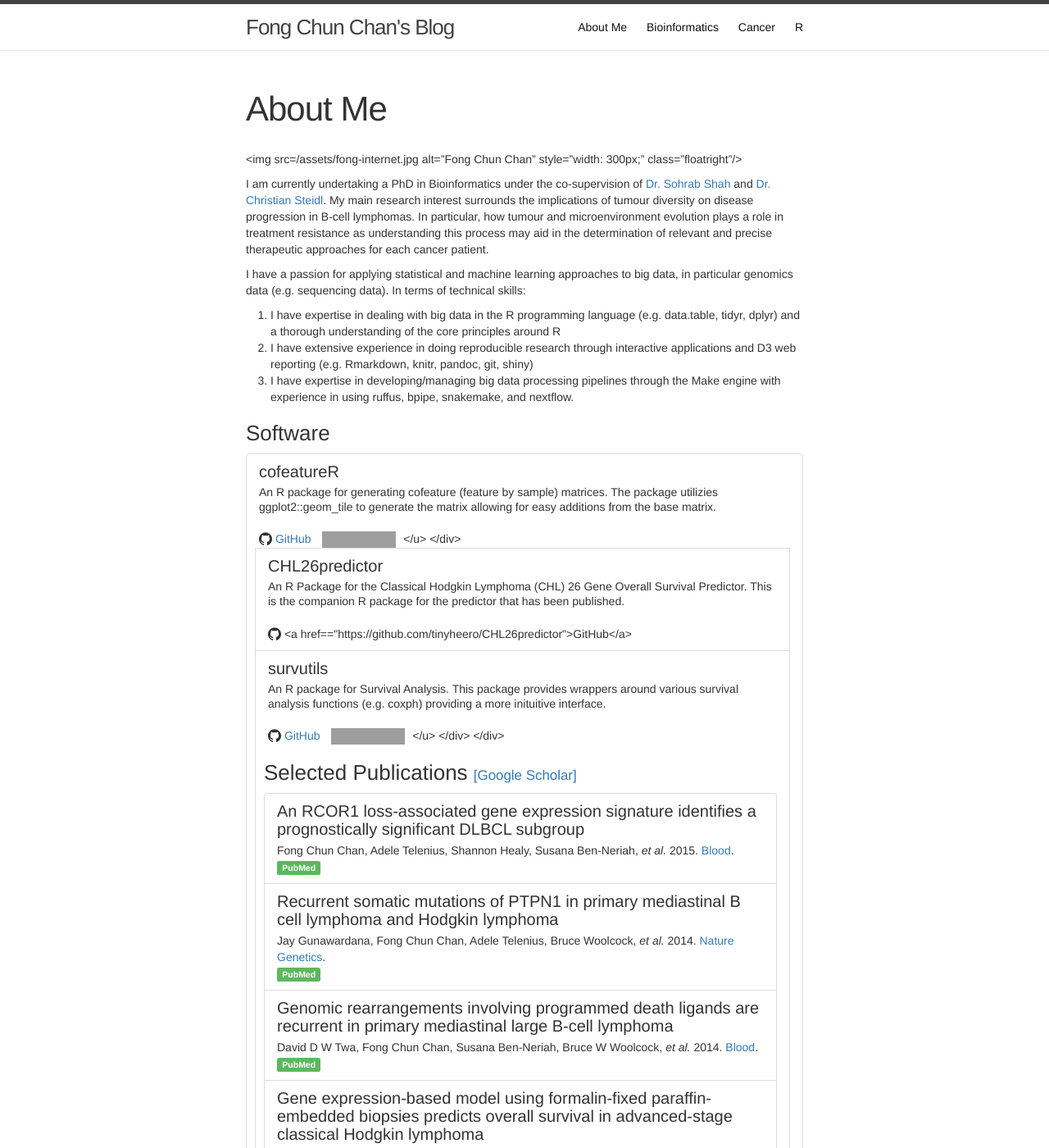
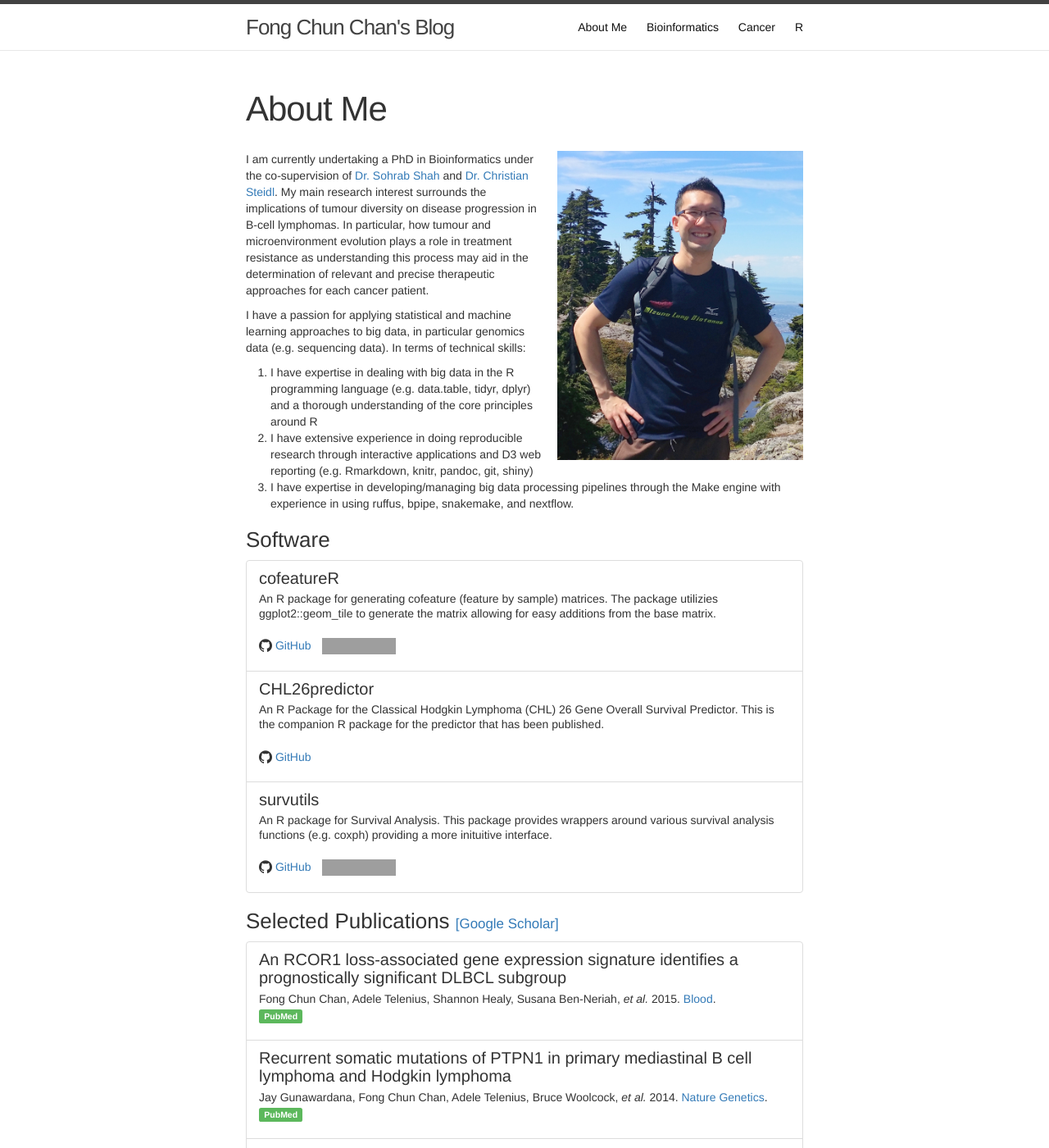
Before and after one commit to tinyheero/tinyheero.github.io, a Jekyll site: the page built from about.md, in a window 1280 px wide and 1400 px high. Shown: the whole window at 82% size. Built offline with Jekyll 4.4.1, drawn with Linux system fonts in a browser that asks for light colours; nearby versions of some CDN libraries; library files that are not in the unit come from our copies; Markdown is read by kramdown in place of the engine named in the settings; grey boxes are pictures that could not be loaded.

Commit message:
Fixing HTML Syntax Issues

```diff
--- a/about.md
+++ b/about.md
@@ -5,7 +5,7 @@ menu: main
 permalink: /about/
 ---
 
-<img src={{ site.url }}/assets/fong-internet.jpg alt="Fong Chun Chan" style="width: 300px;" class="floatright"/>
+<img src="{{ site.url }}/assets/fong-internet.jpg" alt="Fong Chun Chan" style="width: 300px;" class="floatright" />
 
 I am currently undertaking a PhD in Bioinformatics under the co-supervision of [Dr. Sohrab Shah](http://compbio.bccrc.ca/) and [Dr. Christian Steidl](http://steidllab.med.ubc.ca/). My main research interest surrounds the implications of tumour diversity on disease progression in B-cell lymphomas. In particular, how tumour and microenvironment evolution plays a role in treatment resistance as understanding this process may aid in the determination of relevant and precise therapeutic approaches for each cancer patient.
 
@@ -25,14 +25,14 @@ I have a passion for applying statistical and machine learning approaches to big
 		<ul class="list-inline">
 		  <li><i class="fa fa-github fa-lg"></i> <a href="https://github.com/tinyheero/cofeatureR">GitHub</a></li>
 			<li><a href="https://cran.rstudio.com/web/packages/cofeatureR"><img src="http://www.r-pkg.org/badges/version/cofeatureR" /></a></li>
-		</u>
+		</ul>
   </div>
   <div class="list-group-item">
     <h4 class="list-group-item-heading">CHL26predictor</h4>
 		<p class="list-group-item-text">An R Package for the Classical Hodgkin Lymphoma (CHL) 26 Gene Overall Survival Predictor. This is the companion R package for the predictor that has been published.</p>
 		<br />
 		<ul class="list-inline">
-		  <li><i class="fa fa-github fa-lg"></i> <a href=="https://github.com/tinyheero/CHL26predictor">GitHub</a></li>
+		  <li><i class="fa fa-github fa-lg"></i> <a href="https://github.com/tinyheero/CHL26predictor">GitHub</a></li>
 		</ul>
   </div>
   <div class="list-group-item">
@@ -42,7 +42,7 @@ I have a passion for applying statistical and machine learning approaches to big
 		<ul class="list-inline">
 		  <li><i class="fa fa-github fa-lg"></i> <a href="https://github.com/tinyheero/survutils">GitHub</a></li>
 			<li><img src="http://www.r-pkg.org/badges/version/survutils" /></li>
-		</u>
+		</ul>
   </div>
 </div>
 
```
